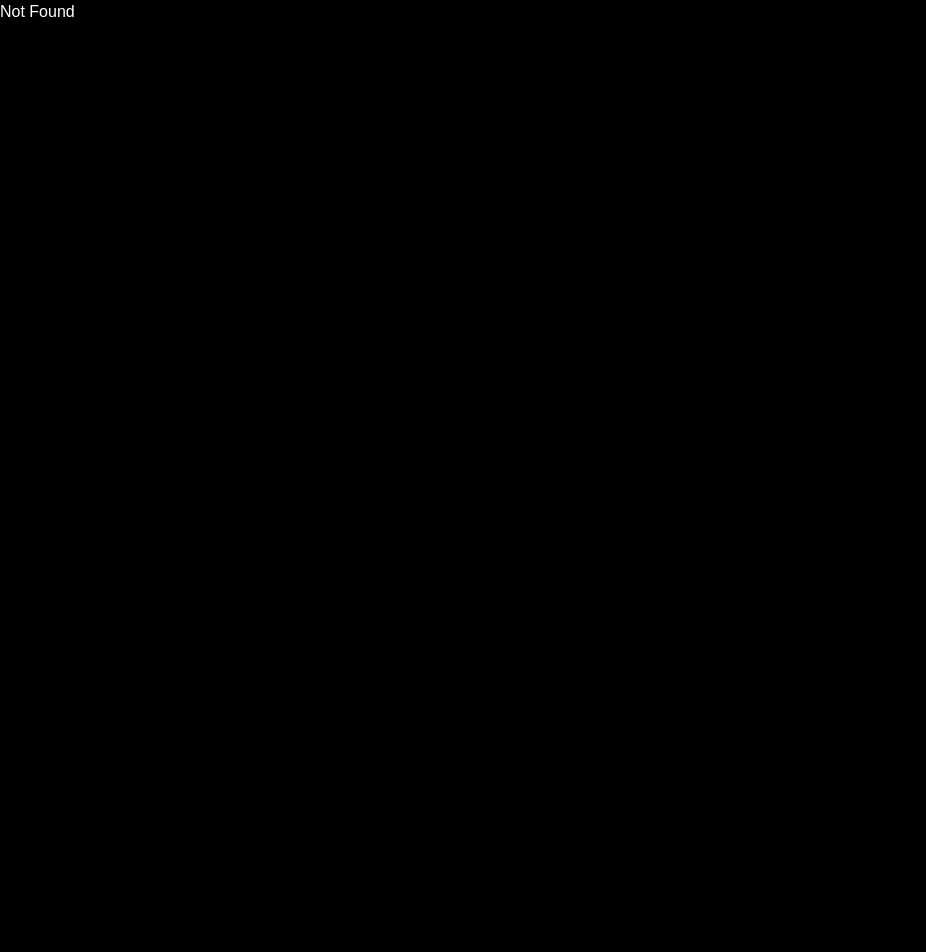
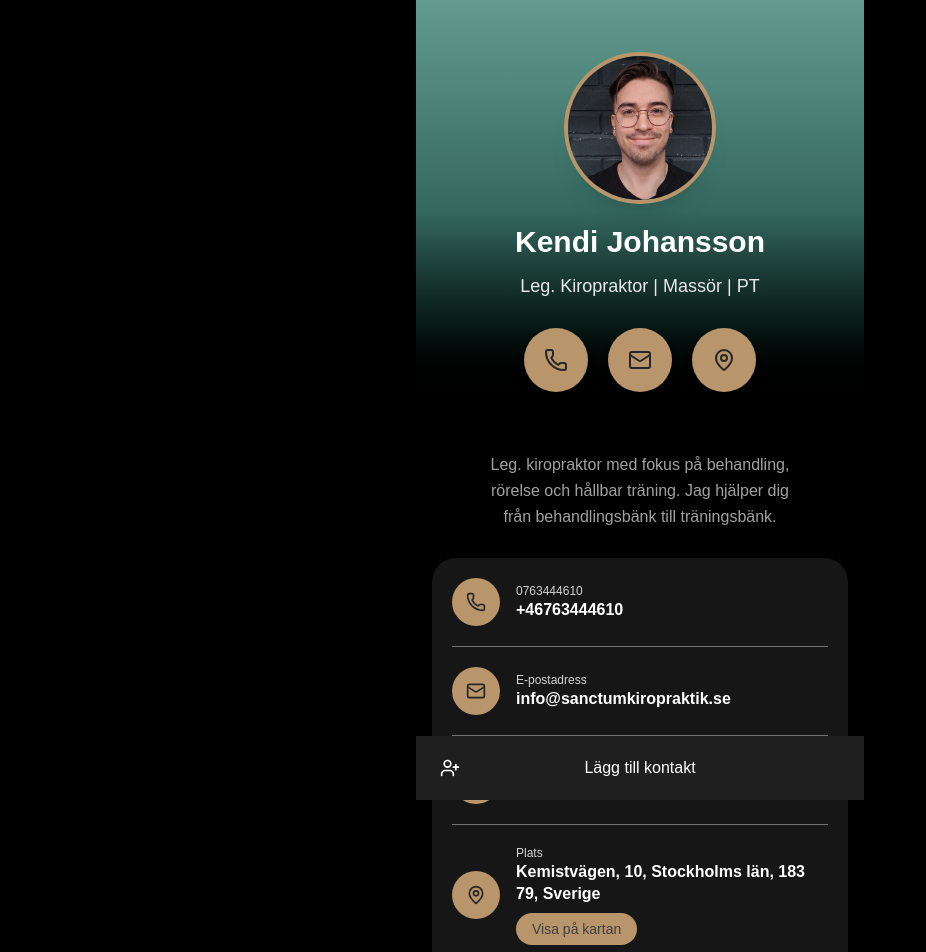
Before and after one commit to Linnea-Svensson/Sanctum, a React (Vite) app: page /vcard in a window 1280 px wide. Shown: the top 952 px of the page, without its empty margins (0-926 px from the left). Before the commit the page ends 800 px from the top, so only its background shows below. Built offline with nearby package versions, Linux system fonts and the light colour scheme.

Commit message:
added v-card

```diff
--- /dev/null
+++ b/src/pages/VCard.tsx
@@ -0,0 +1,253 @@
+import {
+  Phone,
+  Mail,
+  MapPin,
+  Globe,
+  Briefcase,
+  ChevronRight,
+  UserPlus,
+} from "lucide-react";
+import { FaInstagram } from "react-icons/fa";
+import { RiTiktokFill } from "react-icons/ri";
+
+const contact = {
+  name: "Kendi Johansson",
+  title: "Leg. Kiropraktor | Massör | PT",
+  bio: "Leg. kiropraktor med fokus på behandling, rörelse och hållbar träning. Jag hjälper dig från behandlingsbänk till träningsbänk.",
+  phoneLabel: "0763444610",
+  phone: "+46763444610",
+  email: "info@sanctumkiropraktik.se",
+  website: "www.sanctumkiropraktik.se",
+  websiteUrl: "https://www.sanctumkiropraktik.se",
+  address: "Kemistvägen, 10, Stockholms län, 183 79, Sverige",
+  company: "Sanctum Kiropraktik & Hälsa AB",
+  photo: "/kendi.jpg",
+};
+
+const mapUrl =
+  "https://www.google.com/maps/search/?api=1&query=" +
+  encodeURIComponent("Kemistvägen 10, 183 79 Täby, Sverige");
+
+const social = [
+  {
+    icon: <Globe className="w-6 h-6 text-neutral-900" />,
+    iconWrap: "bg-white",
+    label: "Web",
+    sub: "BokaDirekt",
+    href: "https://www.bokadirekt.se",
+  },
+  {
+    icon: <FaInstagram className="w-6 h-6 text-white" />,
+    iconWrap: "bg-linear-to-tr from-[#feda75] via-[#d62976] to-[#4f5bd5]",
+    label: "Instagram",
+    href: "https://www.instagram.com/sanctum_kiropraktik/",
+  },
+  {
+    icon: <RiTiktokFill className="w-6 h-6 text-white" />,
+    iconWrap: "bg-black ring-1 ring-white/15",
+    label: "TikTok",
+    href: "https://www.tiktok.com/@sanctum_kiropraktik",
+  },
+];
+
+const downloadVCard = () => {
+  const vcf = [
+    "BEGIN:VCARD",
+    "VERSION:3.0",
+    "N:Johansson;Kendi;;;",
+    `FN:${contact.name}`,
+    `ORG:${contact.company}`,
+    `TITLE:${contact.title}`,
+    `TEL;TYPE=CELL:${contact.phone}`,
+    `EMAIL;TYPE=WORK:${contact.email}`,
+    `URL:${contact.websiteUrl}`,
+    "ADR;TYPE=WORK:;;Kemistvägen 10;Täby;Stockholms län;183 79;Sverige",
+    "END:VCARD",
+  ].join("\n");
+
+  const blob = new Blob([vcf], { type: "text/vcard;charset=utf-8" });
+  const url = URL.createObjectURL(blob);
+  const link = document.createElement("a");
+  link.href = url;
+  link.download = "kendi-johansson.vcf";
+  link.click();
+  URL.revokeObjectURL(url);
+};
+
+const ActionButton = ({
+  href,
+  label,
+  children,
+}: {
+  href: string;
+  label: string;
+  children: React.ReactNode;
+}) => (
+  <a
+    href={href}
+    aria-label={label}
+    className="w-16 h-16 rounded-full bg-primary flex items-center justify-center shadow-lg hover:bg-white/90 transition"
+  >
+    {children}
+  </a>
+);
+
+const ContactRow = ({
+  icon,
+  label,
+  value,
+  href,
+  children,
+  last = false,
+}: {
+  icon: React.ReactNode;
+  label: string;
+  value: string;
+  href?: string;
+  children?: React.ReactNode;
+  last?: boolean;
+}) => {
+  const body = (
+    <div
+      className={`flex items-center gap-4 py-5 ${last ? "" : "border-b border-neutral-500"}`}
+    >
+      <div className="shrink-0 w-12 h-12 rounded-full bg-primary flex items-center justify-center">
+        {icon}
+      </div>
+      <div className="min-w-0">
+        <p className="text-xs text-neutral-300">{label}</p>
+        <p className="font-semibold wrap-break-word leading-snug">{value}</p>
+        {children}
+      </div>
+    </div>
+  );
+
+  return href ? (
+    <a href={href} className="block">
+      {body}
+    </a>
+  ) : (
+    body
+  );
+};
+
+const VCard = () => {
+  return (
+    <div className="min-h-screen w-full bg-black flex justify-center">
+      <div className="relative w-full max-w-md min-h-screen pb-28">
+        {/* Header */}
+        <header className="bg-linear-to-b from-[#639b8f] via-[#34685f] to-95% to-black px-6 pt-14 pb-8 flex flex-col items-center text-center">
+          <img
+            src={contact.photo}
+            alt={contact.name}
+            className="w-36 h-36 rounded-full object-cover ring-4 ring-primary shadow-xl"
+          />
+          <h1 className="mt-6 text-3xl font-bold text-white">{contact.name}</h1>
+          <p className="mt-3 text-lg font-medium text-white/90">
+            {contact.title}
+          </p>
+          <div className="mt-7 flex gap-5">
+            <ActionButton href={`tel:${contact.phone}`} label="Ring">
+              <Phone className="w-6 h-6 text-neutral-800" />
+            </ActionButton>
+            <ActionButton href={`mailto:${contact.email}`} label="Maila">
+              <Mail className="w-6 h-6 text-neutral-800" />
+            </ActionButton>
+            <ActionButton href={mapUrl} label="Hitta hit">
+              <MapPin className="w-6 h-6 text-neutral-800" />
+            </ActionButton>
+          </div>
+        </header>
+
+        {/* Bio */}
+        <p className="text-center text-neutral-400 leading-relaxed px-8 py-7 max-w-sm mx-auto">
+          {contact.bio}
+        </p>
+
+        {/* Contact card */}
+        <div className="mx-4 rounded-3xl bg-[#161616] text-white px-5 shadow-sm">
+          <ContactRow
+            icon={<Phone className="w-5 h-5 text-neutral-800" />}
+            label={contact.phoneLabel}
+            value={contact.phone}
+            href={`tel:${contact.phone}`}
+          />
+          <ContactRow
+            icon={<Mail className="w-5 h-5 text-neutral-800" />}
+            label="E-postadress"
+            value={contact.email}
+            href={`mailto:${contact.email}`}
+          />
+          <ContactRow
+            icon={<Globe className="w-5 h-5 text-neutral-800" />}
+            label="Hemsida"
+            value={contact.website}
+            href={contact.websiteUrl}
+          />
+          <ContactRow
+            icon={<MapPin className="w-5 h-5 text-neutral-800" />}
+            label="Plats"
+            value={contact.address}
+          >
+            <a
+              href={mapUrl}
+              target="_blank"
+              rel="noreferrer"
+              className="inline-block mt-2 px-4 py-1.5 rounded-full bg-primary text-sm font-medium text-neutral-700 hover:bg-neutral-200 transition"
+            >
+              Visa på kartan
+            </a>
+          </ContactRow>
+          <ContactRow
+            icon={<Briefcase className="w-5 h-5 text-neutral-800" />}
+            label={contact.company}
+            value={contact.title}
+            last
+          />
+        </div>
+
+        {/* Hitta mig på */}
+        <div className="px-4 mt-9">
+          <h2 className="text-2xl font-semibold text-white mb-5">
+            Hitta mig på
+          </h2>
+          <div className="flex flex-col gap-3">
+            {social.map((s) => (
+              <a
+                key={s.label}
+                href={s.href}
+                target="_blank"
+                rel="noreferrer"
+                className="flex items-center gap-4 bg-[#161616] rounded-2xl px-4 py-4 hover:bg-[#1f1f1f] transition"
+              >
+                <span
+                  className={`w-11 h-11 rounded-xl flex items-center justify-center ${s.iconWrap}`}
+                >
+                  {s.icon}
+                </span>
+                <div className="flex-1 min-w-0">
+                  <p className="font-medium text-white">{s.label}</p>
+                  {s.sub && <p className="text-sm text-neutral-400">{s.sub}</p>}
+                </div>
+                <ChevronRight className="w-5 h-5 text-neutral-500" />
+              </a>
+            ))}
+          </div>
+        </div>
+
+        {/* Add contact bar */}
+        <div className="fixed bottom-0 left-1/2 -translate-x-1/2 w-full max-w-md">
+          <button
+            onClick={downloadVCard}
+            className="relative w-full flex items-center justify-center gap-3 bg-[#1f1f1f] text-white py-5 font-medium hover:bg-[#262626] transition"
+          >
+            <UserPlus className="w-5 h-5 absolute left-6" />
+            Lägg till kontakt
+          </button>
+        </div>
+      </div>
+    </div>
+  );
+};
+
+export default VCard;
--- a/src/routeTree.gen.ts
+++ b/src/routeTree.gen.ts
@@ -9,10 +9,16 @@
 // Additionally, you should also exclude this file from your linter and/or formatter to prevent it from being checked or modified.
 
 import { Route as rootRouteImport } from './routes/__root'
+import { Route as VcardRouteImport } from './routes/vcard'
 import { Route as PrivacypolicyRouteImport } from './routes/privacypolicy'
 import { Route as AboutRouteImport } from './routes/about'
 import { Route as IndexRouteImport } from './routes/index'
 
+const VcardRoute = VcardRouteImport.update({
+  id: '/vcard',
+  path: '/vcard',
+  getParentRoute: () => rootRouteImport,
+} as any)
 const PrivacypolicyRoute = PrivacypolicyRouteImport.update({
   id: '/privacypolicy',
   path: '/privacypolicy',
@@ -33,34 +39,45 @@ export interface FileRoutesByFullPath {
   '/': typeof IndexRoute
   '/about': typeof AboutRoute
   '/privacypolicy': typeof PrivacypolicyRoute
+  '/vcard': typeof VcardRoute
 }
 export interface FileRoutesByTo {
   '/': typeof IndexRoute
   '/about': typeof AboutRoute
   '/privacypolicy': typeof PrivacypolicyRoute
+  '/vcard': typeof VcardRoute
 }
 export interface FileRoutesById {
   __root__: typeof rootRouteImport
   '/': typeof IndexRoute
   '/about': typeof AboutRoute
   '/privacypolicy': typeof PrivacypolicyRoute
+  '/vcard': typeof VcardRoute
 }
 export interface FileRouteTypes {
   fileRoutesByFullPath: FileRoutesByFullPath
-  fullPaths: '/' | '/about' | '/privacypolicy'
+  fullPaths: '/' | '/about' | '/privacypolicy' | '/vcard'
   fileRoutesByTo: FileRoutesByTo
-  to: '/' | '/about' | '/privacypolicy'
-  id: '__root__' | '/' | '/about' | '/privacypolicy'
+  to: '/' | '/about' | '/privacypolicy' | '/vcard'
+  id: '__root__' | '/' | '/about' | '/privacypolicy' | '/vcard'
   fileRoutesById: FileRoutesById
 }
 export interface RootRouteChildren {
   IndexRoute: typeof IndexRoute
   AboutRoute: typeof AboutRoute
   PrivacypolicyRoute: typeof PrivacypolicyRoute
+  VcardRoute: typeof VcardRoute
 }
 
 declare module '@tanstack/react-router' {
   interface FileRoutesByPath {
+    '/vcard': {
+      id: '/vcard'
+      path: '/vcard'
+      fullPath: '/vcard'
+      preLoaderRoute: typeof VcardRouteImport
+      parentRoute: typeof rootRouteImport
+    }
     '/privacypolicy': {
       id: '/privacypolicy'
       path: '/privacypolicy'
@@ -89,6 +106,7 @@ const rootRouteChildren: RootRouteChildren = {
   IndexRoute: IndexRoute,
   AboutRoute: AboutRoute,
   PrivacypolicyRoute: PrivacypolicyRoute,
+  VcardRoute: VcardRoute,
 }
 export const routeTree = rootRouteImport
   ._addFileChildren(rootRouteChildren)
--- /dev/null
+++ b/src/routes/vcard.tsx
@@ -0,0 +1,10 @@
+import { createFileRoute } from "@tanstack/react-router";
+import VCard from "../pages/VCard";
+
+export const Route = createFileRoute("/vcard")({
+  component: RouteComponent,
+});
+
+function RouteComponent() {
+  return <VCard />;
+}
```
